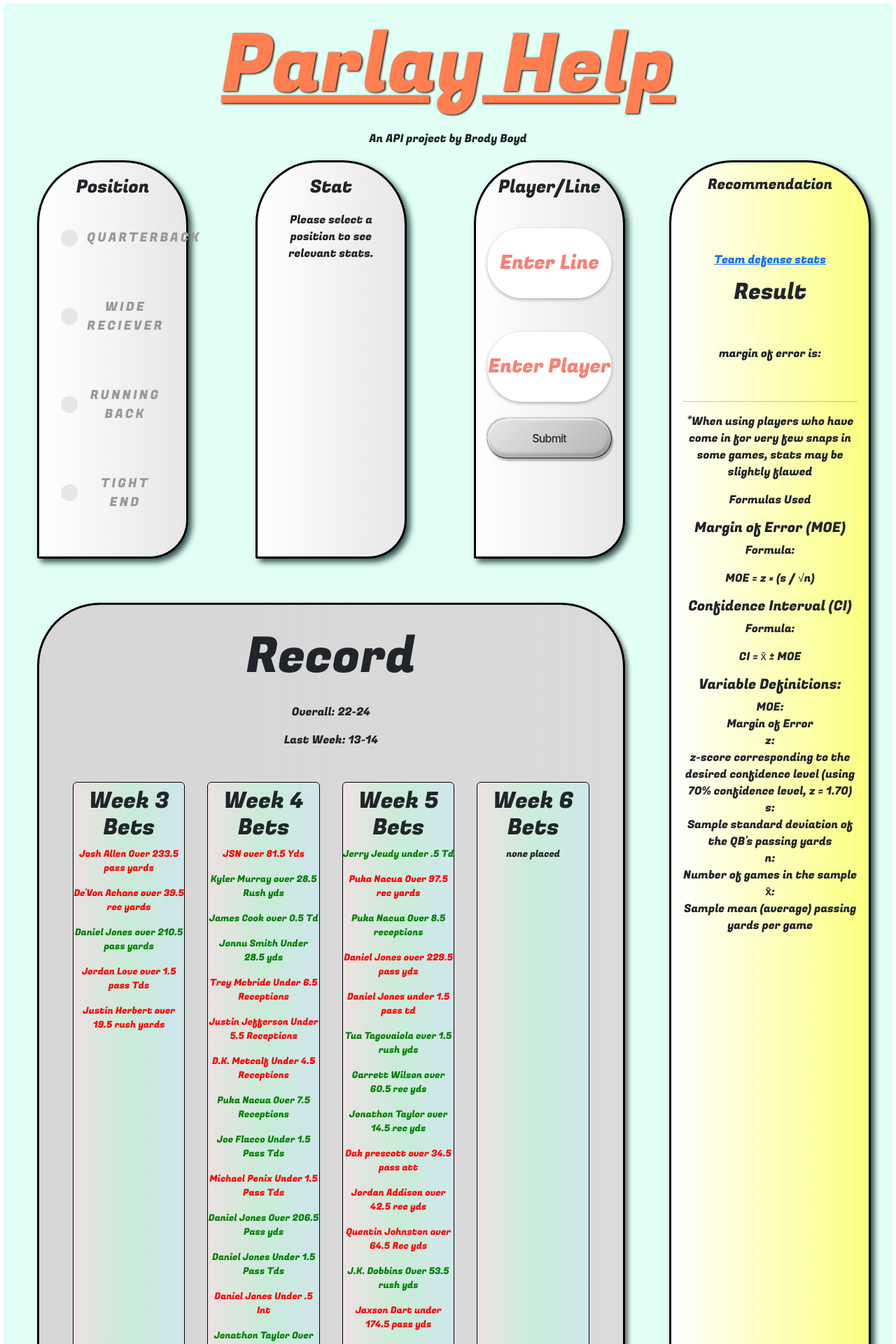
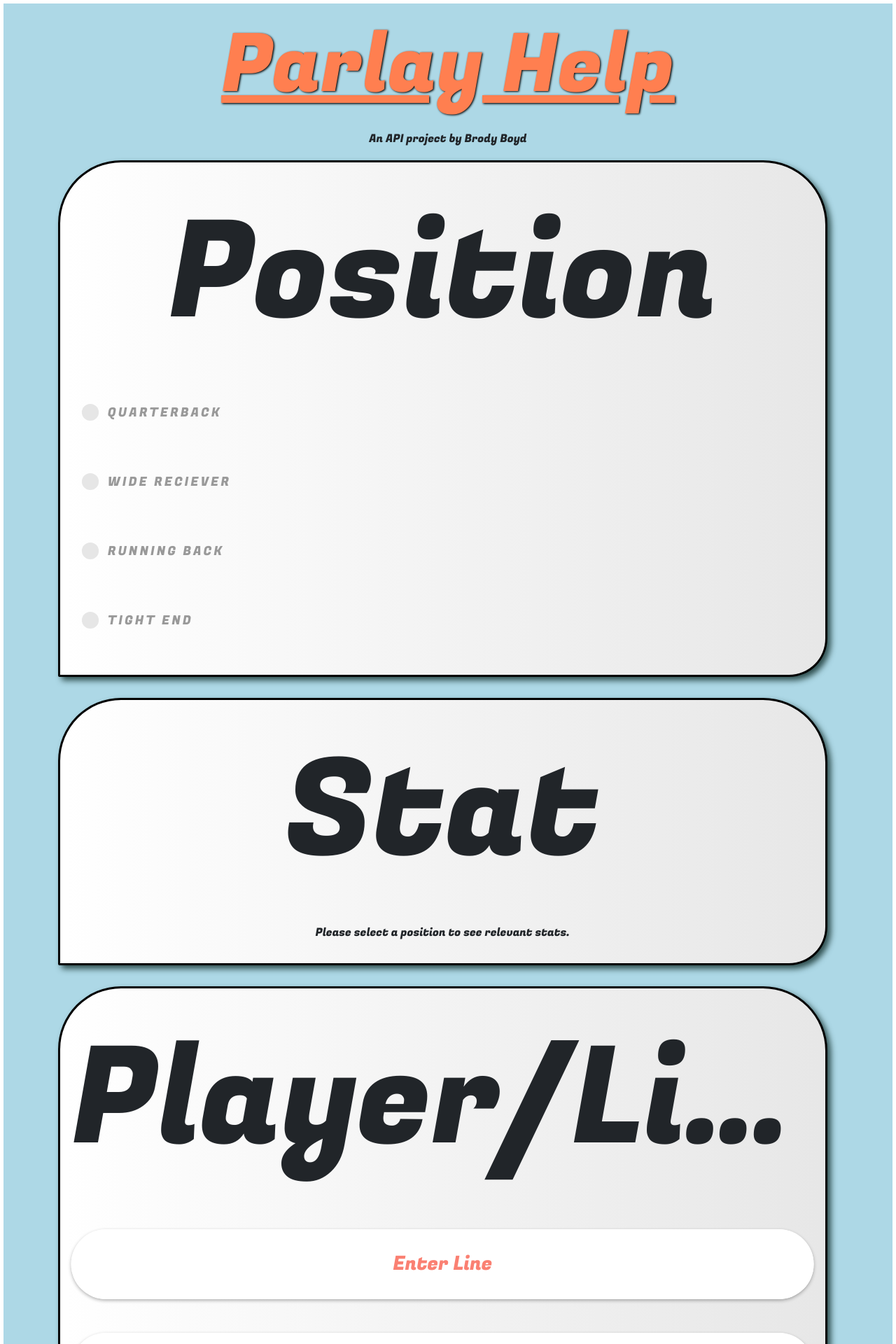
Before and after one commit to BrodyBoyd/ParlayHelperLive, a React (Vite) app: page / in a window 1280 px wide. Shown: the top 1920 px of the page at 70% size. Built offline with nearby package versions, Linux system fonts and the light colour scheme.

Commit message:
lots of css changes

```diff
--- a/package.json
+++ b/package.json
@@ -6,7 +6,6 @@
   "scripts": {
     "dev": "vite",
     "build": "vite build",
-    "start": "serve -s dist",
     "lint": "eslint .",
     "preview": "vite preview"
   },
--- a/src/App.css
+++ b/src/App.css
@@ -11,6 +11,7 @@ body {
   font-family: 'Fugaz One', sans-serif;
 
 }
+
 .overBackground {
 background-image: url("/hq720.jpg") ;
    background-blend-mode: soft-light;
@@ -40,14 +41,14 @@ background-image: url("/hq720.jpg") ;
 .hit {
   color: green;
   font-family: Impact, Haettenschweiler, 'Arial Narrow Bold', sans-serif;
-  font-size: 5em;
-  ;
+  font-size: 8vw;
+
 }
 
 .miss {
   color: red;
   font-family: Impact, Haettenschweiler, 'Arial Narrow Bold', sans-serif;
-  font-size: 5em;
+  font-size: 8vw;
 }
 .missBet {
   color: red;
@@ -114,7 +115,10 @@ background-image: url("/hq720.jpg") ;
 
 }
 .recordTitle {
-  font-size: 4.4em;
+  font-size: 9vw; /* Adjust the value as needed */
+        white-space: nowrap;
+        overflow: hidden;
+        text-overflow: ellipsis;
 }
 .recordBox {
   margin-top: 20px;
@@ -479,22 +483,43 @@ button:active .button-inner {
   color: hsla(0, 0%, 0%, .5);
   font-size: 16px;
 }
+
 @media screen and (max-width: 1326px) {
-  .boxTitle {
-  font-size: 1.6em;
-}
-.recommendation {
-        font-size: 1.3em;
-        }
-}
-@media screen and (max-width: 1035px) {
         /* CSS rules for screens with a maximum width of 768px */
         body {
             background-color: lightblue;
         }
+        .overBackground {
+          background-image: url("/hq720.jpg") ;
+          background-blend-mode: soft-light;
+          background-color: rgb(195, 255, 235);
+        }
+        .underBackground {
+          background-image: url("/down.jpg") ;
+          background-blend-mode: soft-light;
+          background-color: rgb(195, 255, 235);
+        }
         .first3Cards {
           display: flex;
           flex-direction: column;
+        }
+        .boxTitle {
+          font-size: 15vw; /* Adjust the value as needed */
+          white-space: nowrap;
+          overflow: hidden;
+          text-overflow: ellipsis;
+        }
+        .recommendation {
+          font-size: 9vw; /* Adjust the value as needed */
+          white-space: nowrap;
+          overflow: hidden;
+          text-overflow: ellipsis;
+        }
+        .bet {
+          font-size: 3vw;
+        }
+        .weekTitle {
+          font-size: 4vw;
         }
 
         .TopCard {
@@ -509,14 +534,38 @@ button:active .button-inner {
         .TopCard {
           max-width: 100%;
         }
+        /* Mobile ordering */
+        .positionCard { order: 1; }
+        .statCard { order: 2; }
+        .lineCard { order: 3; }
+        .reccomendationCard {
+           order: 4;
+           width: 90%;
+        }
+        .recordBox { order: 5; }
         .recordWeeks {
           display: flex;
           flex-direction: column;
-          max-width: 100%;
         }
         .recordBox {
           margin-top: 20px;
-          padding: 5px;
-          max-width: 100%;
+          padding: 3px;
+          width: 100%;
+          align-items: center;
+        }
+        .week {
+          width: 93%;
+        }
+        .hit {
+          color: green;
+          font-family: Impact, Haettenschweiler, 'Arial Narrow Bold', sans-serif;
+          font-size: 20vw;
+
+        }
+
+        .miss {
+          color: red;
+          font-family: Impact, Haettenschweiler, 'Arial Narrow Bold', sans-serif;
+          font-size: 20vw;
         }
     }
--- a/src/App.jsx
+++ b/src/App.jsx
@@ -412,7 +412,7 @@ function App() {
   <div className="container-flex everything" style={{ display: 'flex', width: '98vw', gap: '0', padding: '0', margin: '0' }}>
   <div className='leftSide'>
     <div className='first3Cards'>
-  <div className="card border-3 border-black p-3 text-center TopCard ">
+  <div className="card border-3 border-black p-3 text-center TopCard positionCard" >
           <p className='boxTitle'>Position</p>
 
           <label htmlFor='qb' className='option rad-label'>
@@ -436,7 +436,7 @@ function App() {
             <div class="rad-text">Tight End</div>
           </label><br />
         </div>
-  <div className="card border-3 border-black p-3 text-center TopCard " >
+  <div className="card border-3 border-black p-3 text-center TopCard statCard" >
           <p className='boxTitle'>Stat</p>
           {selectedPosition && statOptions[selectedPosition] ? (
             statOptions[selectedPosition].map(option => (
@@ -452,7 +452,7 @@ function App() {
             <p>Please select a position to see relevant stats.</p>
           )}
         </div>
-  <div className="card border-3 border-black p-3 text-center TopCard" >
+  <div className="card border-3 border-black p-3 text-center TopCard lineCard" >
           <p className='boxTitle'>Player/Line</p>
           <br />
           <input class="c-checkbox" type="checkbox" id="checkbox"></input>
@@ -493,15 +493,15 @@ function App() {
 
           </div>
         </div>
-        <div className='card border-3 border-black  m-5 recordBox'>
+        <div className='card border-3 border-black recordBox'>
         <h1 className='text-center recordTitle'>Record</h1>
         <div className='m-3 text-center'>
-          <p>Overall: 22-24</p>
-          <p>Last Week: 13-14</p>
+          <p className='weekTitle'>Overall: 22-24</p>
+          <p className='weekTitle'>Last Week: 13-14</p>
         </div>
         <div className="container-flex recordWeeks" >
         <div className='card border-black text-center  m-3 week'>
-          <h2 className='m-2'>Week 3 Bets</h2>
+          <h2 className='m-2 weekTitle'>Week 3 Bets</h2>
           <p className='bet missBet'>Josh Allen Over 233.5 pass yards</p>
           <p className='bet missBet'>De'Von Achane over 39.5 rec yards</p>
           <p className='bet hitBet'>Daniel Jones over 210.5 pass yards</p>
@@ -509,7 +509,7 @@ function App() {
           <p className='bet missBet'>Justin Herbert over 19.5 rush yards</p>
         </div>
         <div className='card border-black text-center m-3 week'>
-          <h2 className='m-2'>Week 4 Bets</h2>
+          <h2 className='m-2 weekTitle'>Week 4 Bets</h2>
           <p className='bet missBet'>JSN over 81.5 Yds</p>
           <p className='bet hitBet'>Kyler Murray over 28.5 Rush yds</p>
           <p className='bet hitBet'>James Cook over 0.5 Td</p>
@@ -528,7 +528,7 @@ function App() {
 
         </div>
         <div className='card border-black text-center m-3 week'>
-          <h2 className='m-2'>Week 5 Bets</h2>
+          <h2 className='m-2 weekTitle'>Week 5 Bets</h2>
           <p className='bet hitBet'>Jerry Jeudy under .5 Td</p>
           <p className='bet missBet'>Puka Nacua Over 97.5 rec yards</p>
           <p className='bet hitBet'>Puka Nacua Over 8.5 receptions</p>
@@ -559,32 +559,32 @@ function App() {
           <p className='bet '></p>
           </div>
           <div className='card border-black text-center  m-3 week'>
-          <h2 className='m-2'>Week 6 Bets</h2>
+          <h2 className='m-2 weekTitle'>Week 6 Bets</h2>
           <p className='bet'>none placed</p>
           </div>
       </div>
       <div className="container-flex recordWeeks" >
         <div className='card border-black text-center  m-3 week'>
-          <h2 className='m-2'>Week 7 Bets</h2>
+          <h2 className='m-2 weekTitle'>Week 7 Bets</h2>
           <p className='bet'>none placed</p>
         </div>
         <div className='card border-black text-center  m-3 week'>
-          <h2 className='m-2'>Week 8 Bets</h2>
+          <h2 className='m-2 weekTitle'>Week 8 Bets</h2>
           <p className='bet'>none placed</p>
         </div>
         <div className='card border-black text-center  m-3 week'>
-          <h2 className='m-2'>Week 9 Bets</h2>
+          <h2 className='m-2 weekTitle'>Week 9 Bets</h2>
           <p className='bet'>none placed</p>
           </div>
           <div className='card border-black text-center m-3 week'>
-          <h2 className='m-2'>Week 10 Bets</h2>
+          <h2 className='m-2 '>Week 10 Bets</h2>
           <p className='bet'>none placed</p>
           </div>
       </div>
       </div>
       </div>
 
-        <div className={`card border-3 border-black p-3 text-center TopCard ${result === 'Over' ? 'takeOver' : result === 'Under' ? 'takeUnder' : 'DontBet'}`}>
+        <div className={`card border-3 border-black p-3 text-center reccomendationCard TopCard ${result === 'Over' ? 'takeOver' : result === 'Under' ? 'takeUnder' : 'DontBet'}`}>
           <p className=' recommendation'>Recommendation</p>
           <br />
 
```
